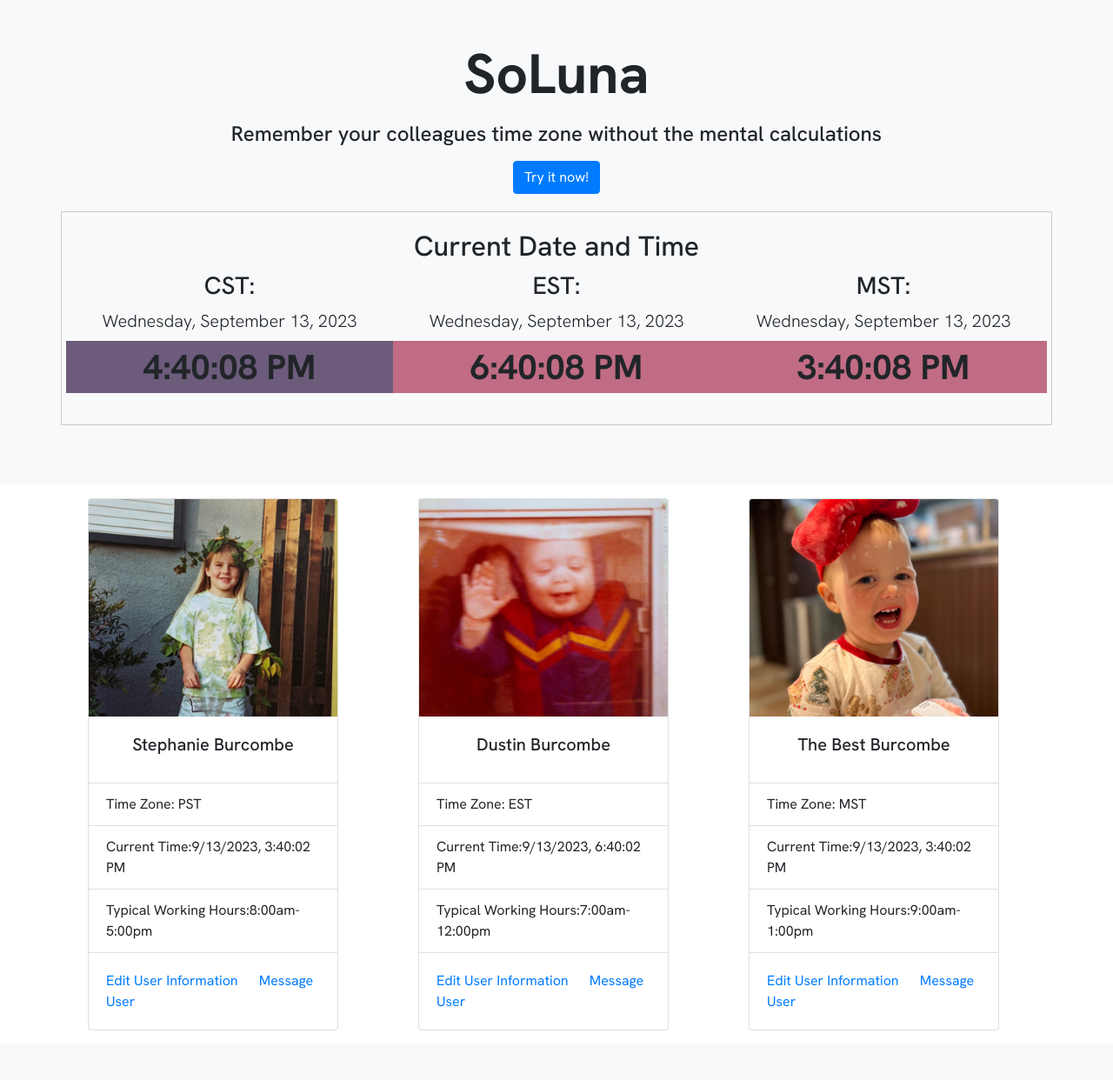
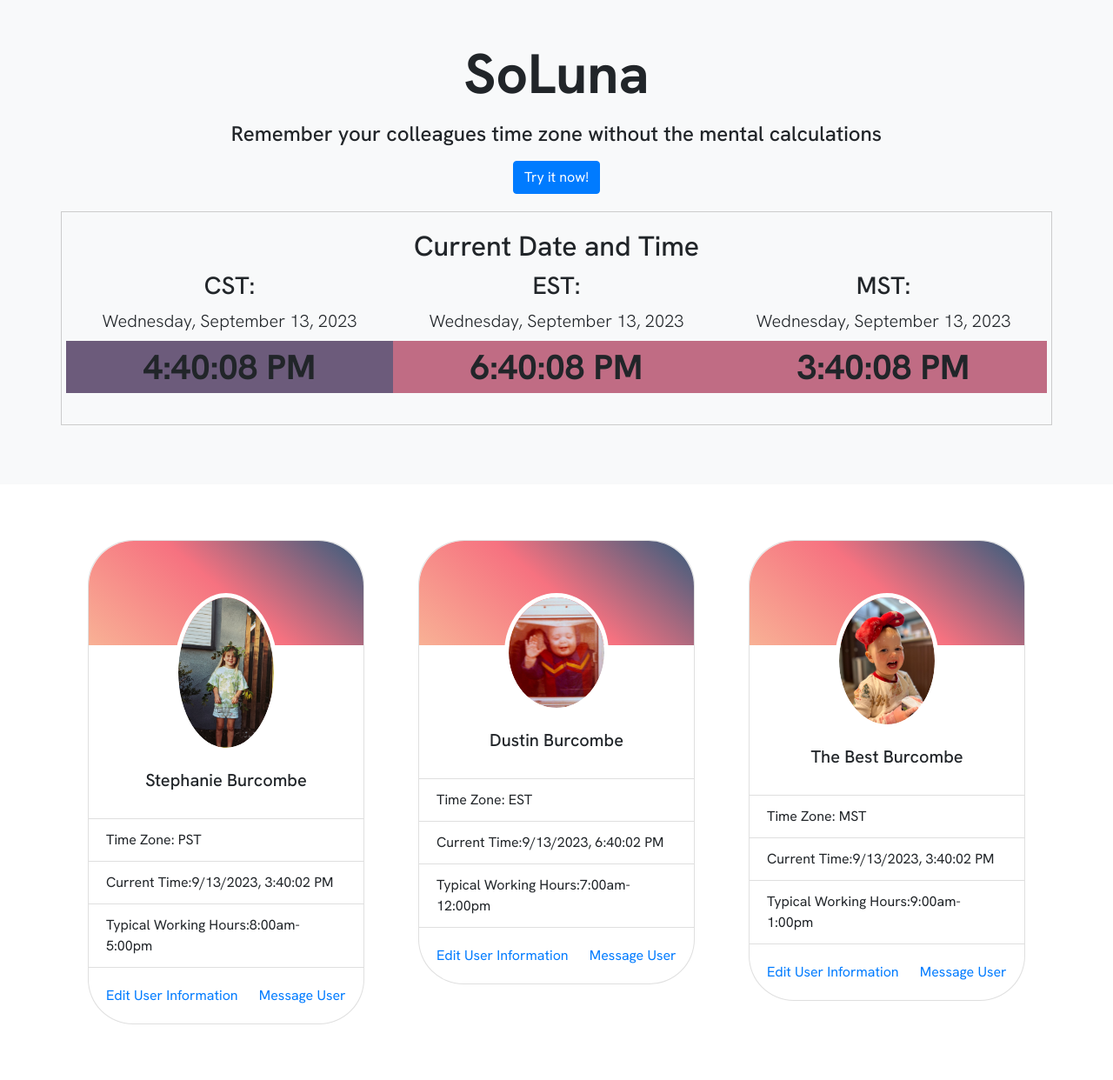
Before and after one commit to sburcombe/time-zone-organizer, a PHP site: page / in a window 1280 px wide. Shown: the part 57-1299 px from the top of the page at 87% size. Before the commit the page ends 1242 px from the top, so only its background shows below. Run offline with PHP 8.4, Linux system fonts and the light colour scheme; some libraries are stand-ins or nearby versions.

Commit message:
adjusting the employee information cards styling on the homepage

```diff
--- a/index.php
+++ b/index.php
@@ -9,8 +9,12 @@
 <div class="container">
   <div class="row">
     <div class="col m-3">
-      <div class="card" style="width: 18rem;">
-        <img class="card-img-top user-image" src="_assets/employee1.jpg" alt="Card image cap">
+      <section class="mx-auto my-5" style="max-width: 35rem;">
+      <div class="card testimonial-card mt-2 mb-3 ">
+        <div class="card-up day-to-night-gradient"></div>
+        <div class="avatar mx-auto white">
+        <img id="employee-image" class="img-fluid rounded-circle" src="_assets/employee1.jpg" alt="Card image cap">
+        </div>
         <div class="card-body">
           <h5 id="first-employee-name" class="card-title text-center"></h5>
         </div>
@@ -24,11 +28,16 @@
             <a href="" class="card-link" id="email1">Message User</a>
         </div>
       </div>
+      </section>
       </div>
 
     <div class="col m-3">
-      <div class="card" style="width: 18rem;">
-        <img class="card-img-top user-image" src="_assets/employee2.jpg" alt="Card image cap">
+       <section class="mx-auto my-5" style="max-width: 35rem;">
+      <div class="card testimonial-card mt-2 mb-3 ">
+        <div class="card-up day-to-night-gradient"></div>
+        <div class="avatar mx-auto white">
+        <img id="employee-image" class="img-fluid rounded-circle" src="_assets/employee2.jpg" alt="Card image cap">
+        </div>
         <div class="card-body">
         <h5 id="second-employee-name" class="card-title text-center"></h5>
         </div>
@@ -43,12 +52,17 @@
 
         </div>
       </div>
+</section>
       </div>
 
         <div class="col m-3">
-          <div class="card" style="width: 18rem;">
-            <img class="card-img-top user-image" src="_assets/employee3.jpg" alt="Card image cap">
-            <div class="card-body">
+           <section class="mx-auto my-5" style="max-width: 35rem;">
+            <div class="card testimonial-card mt-2 mb-3 ">
+              <div class="card-up day-to-night-gradient"></div>
+              <div class="avatar mx-auto white">
+               <img id="employee-image" class="img-fluid rounded-circle" src="_assets/employee3.jpg" alt="Card image cap">
+              </div>
+               <div class="card-body">
           <h5 id="third-employee-name" class="card-title text-center"></h5>
             </div>
             <ul class="list-group list-group-flush">
@@ -62,6 +76,7 @@
 
             </div>
           </div>
+</section>
         </div>
 
       <!--End row-->
```
